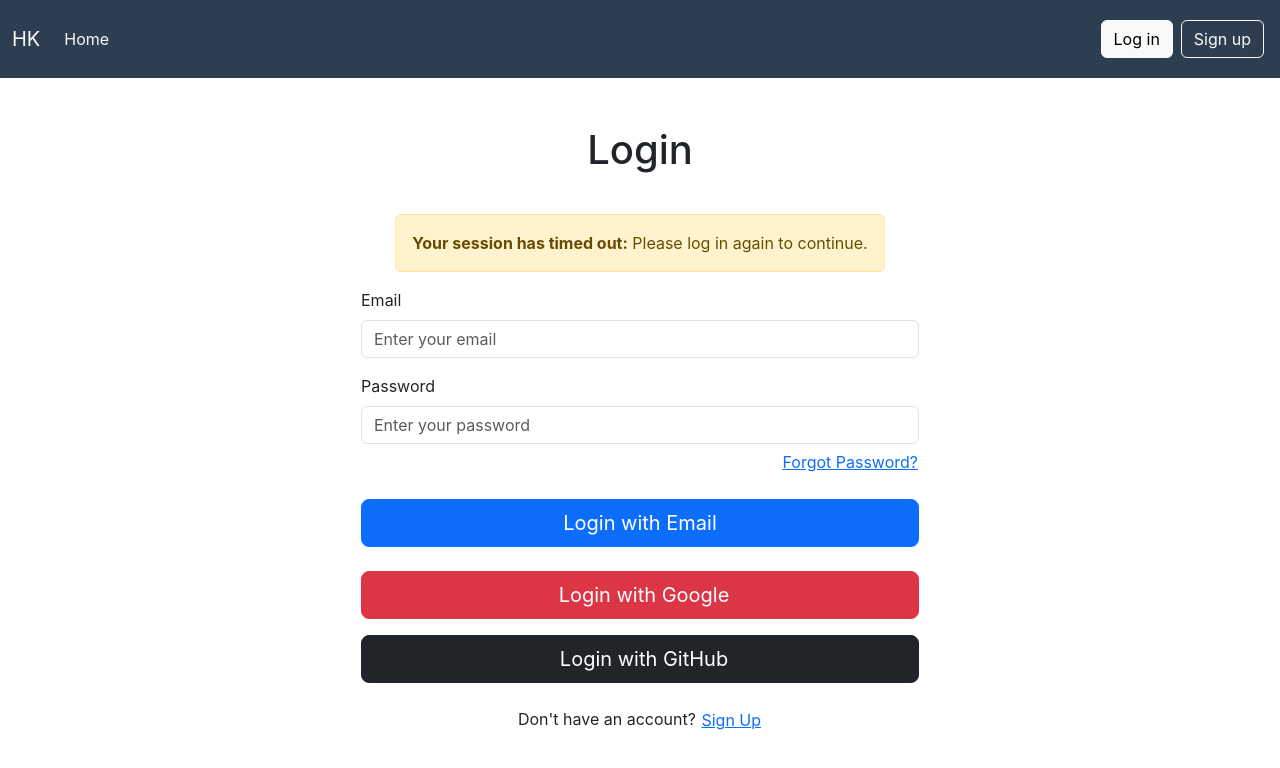
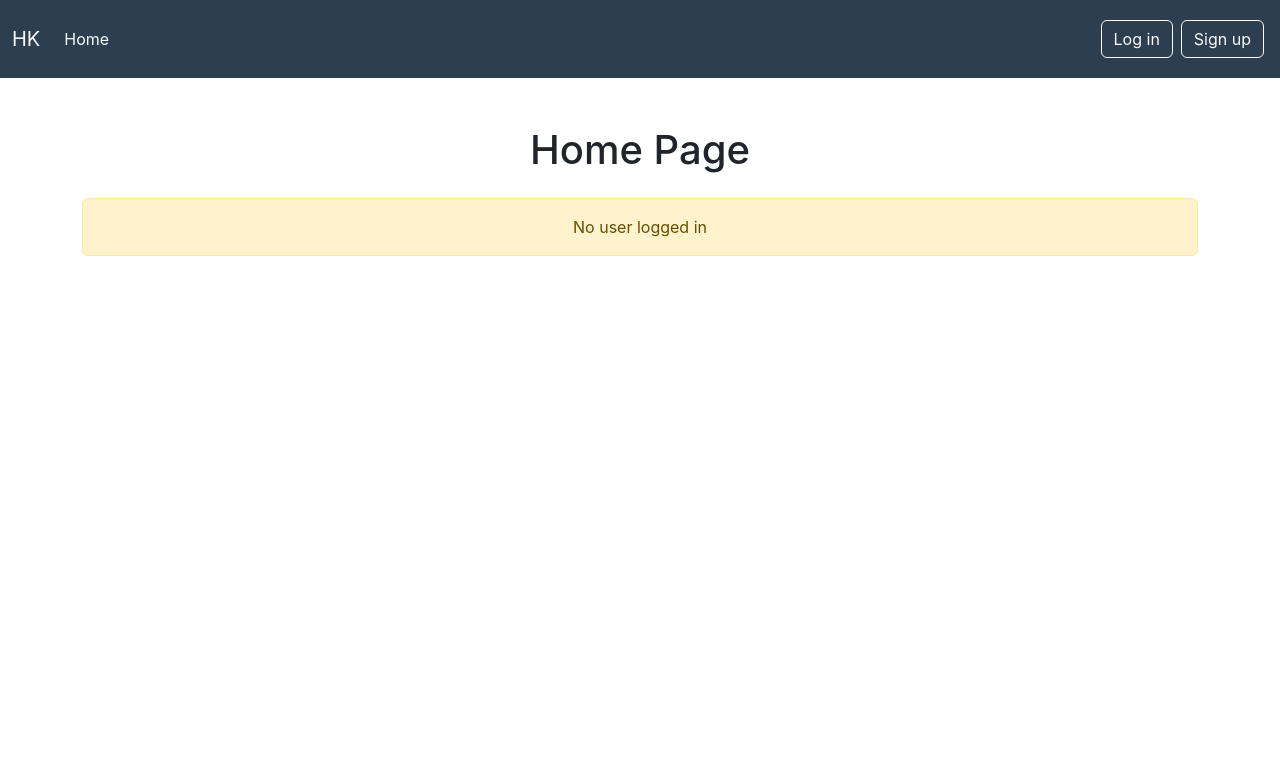
Before and after one commit to HuseyinK0r0glu/SpringAuthentication-Demo, a React (Create React App) app in the folder oauth2-frontend/: page /home in a window 1280 px wide. Before the commit this address led to /login. Shown: the top 768 px of the page. Built offline with nearby package versions, Linux system fonts and the light colour scheme.

Commit message:
bug fixed

```diff
--- a/oauth2-frontend/src/screens/HomePage.js
+++ b/oauth2-frontend/src/screens/HomePage.js
@@ -16,6 +16,10 @@ const HomePage = () => {
 
       const checkToken = async () => {
         const token = localStorage.getItem("token");
+
+        if(!token){
+          return;
+        }
 
         try{
 
@@ -53,7 +57,6 @@ const HomePage = () => {
         if(!token){
           logout();
           localStorage.clear();
-          navigate("/login?message=session-expired");
           return;
         }
 
--- a/oauth2-frontend/src/screens/LoginPage.js
+++ b/oauth2-frontend/src/screens/LoginPage.js
@@ -52,7 +52,7 @@ function LoginPage() {
 
     }catch(error){
       console.log(error.message);
-      setError('Invalid username or password');
+      setError(error.message || 'Invalid username or password');
     }
 
   };
--- a/oauth2-frontend/src/screens/SettingsPage.js
+++ b/oauth2-frontend/src/screens/SettingsPage.js
@@ -29,6 +29,7 @@ const SettingsPage = () => {
         localStorage.removeItem("user");
         // remove jwt too
         localStorage.removeItem("token");
+        localStorage.clear();
         logout();
         navigate("/home");
     };
```
